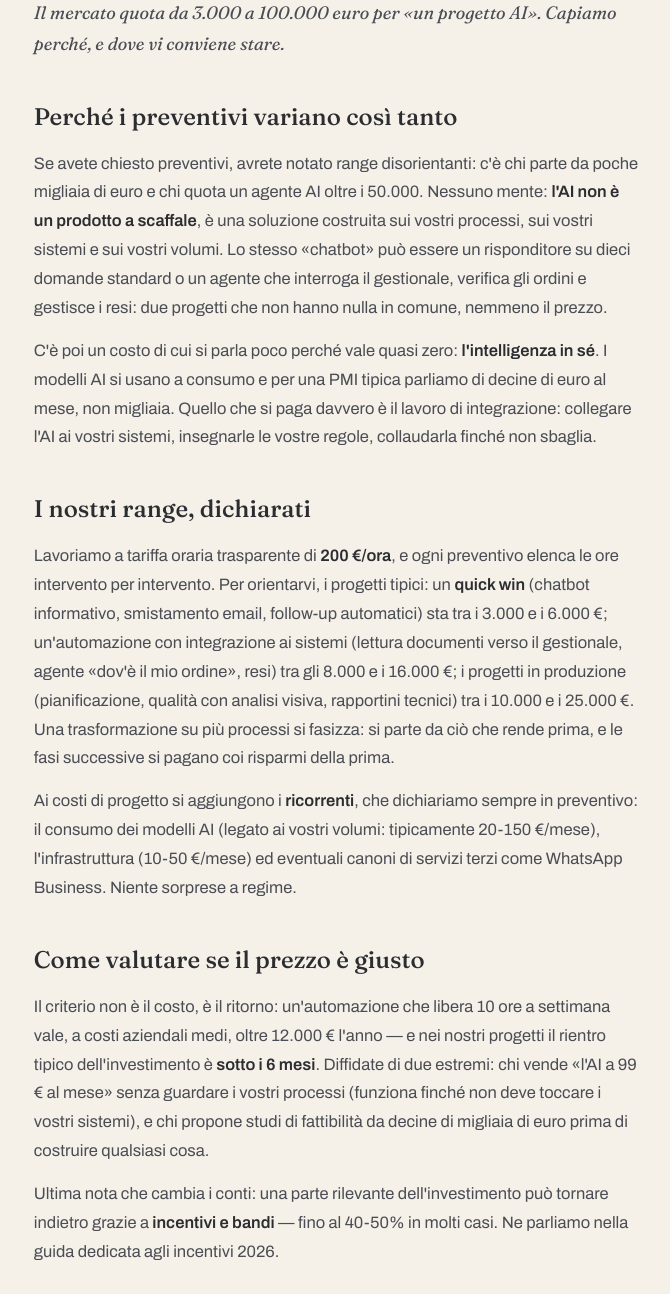
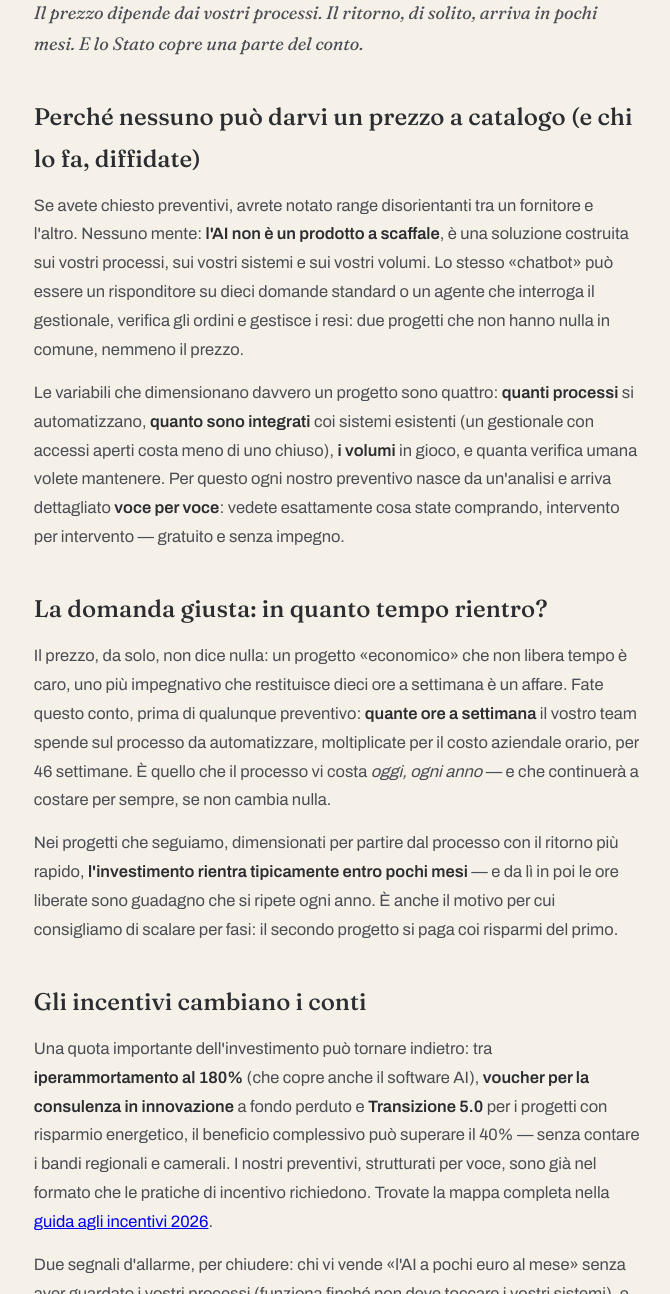
Before and after one commit to mentedopera/sito, a plain HTML site: page guide/quanto-costa-ai-pmi.html in a window 1280 px wide. Shown: the part 320-1614 px from the top of the page, without its empty margins (303-973 px from the left). Drawn offline with Linux system fonts and the light colour scheme.

Commit message:
Add files via upload

```diff
--- a/guide/quanto-costa-ai-pmi.html
+++ b/guide/quanto-costa-ai-pmi.html
@@ -3,14 +3,14 @@
 <head>
 <meta charset="UTF-8">
 <meta name="viewport" content="width=device-width, initial-scale=1.0">
-<title>Quanto costa l'intelligenza artificiale in una PMI? Cifre vere, senza giri — Mente d'Opera</title>
-<meta name="description" content="Quanto costa davvero un progetto AI per una PMI: range onesti per chatbot, automazione documenti, agenti — dai quick win da 3.000 € ai progetti completi, con i costi ricorrenti spiegati.">
+<title>Quanto costa l'intelligenza artificiale in una PMI? Il modo giusto di valutarlo — Mente d'Opera</title>
+<meta name="description" content="Quanto costa un progetto AI per una PMI? Da cosa dipende il prezzo, perché conta più il ritorno dell'investimento, e come gli incentivi 2026 cambiano i conti.">
 <link rel="canonical" href="https://mentedopera.it/guide/quanto-costa-ai-pmi.html">
 <link rel="icon" type="image/svg+xml" href="../logo/marchio-apostrofo.svg">
 <meta property="og:type" content="article">
 <meta property="og:locale" content="it_IT">
-<meta property="og:title" content="Quanto costa l'intelligenza artificiale in una PMI? Cifre vere, senza giri">
-<meta property="og:description" content="Quanto costa davvero un progetto AI per una PMI: range onesti per chatbot, automazione documenti, agenti — dai quick win da 3.000 € ai progetti completi, con i costi ricorrenti spiegati.">
+<meta property="og:title" content="Quanto costa l'intelligenza artificiale in una PMI? Il modo giusto di valutarlo">
+<meta property="og:description" content="Quanto costa un progetto AI per una PMI? Da cosa dipende il prezzo, perché conta più il ritorno dell'investimento, e come gli incentivi 2026 cambiano i conti.">
 <meta property="og:url" content="https://mentedopera.it/guide/quanto-costa-ai-pmi.html">
 <link href="https://fonts.googleapis.com/css2?family=Fraunces:ital,opsz,wght@0,9..144,400;0,9..144,500;1,9..144,400&family=Archivo:wght@400;500;600&display=swap" rel="stylesheet">
 <style>
@@ -45,17 +45,17 @@
 <div class="wrap">
   <p class="crumb"><a href="../index.html">Home</a> › <a href="../guide.html">Guide</a> › Quanto costa l'AI in una PMI</p>
   <span class="tag">COSTI E INCENTIVI</span>
-  <h1>Quanto costa l'AI in una PMI? Le cifre, senza giri di parole</h1>
-  <p class="sotto">Il mercato quota da 3.000 a 100.000 euro per «un progetto AI». Capiamo perché, e dove vi conviene stare.</p>
-  <h2>Perché i preventivi variano così tanto</h2>
-<p>Se avete chiesto preventivi, avrete notato range disorientanti: c'è chi parte da poche migliaia di euro e chi quota un agente AI oltre i 50.000. Nessuno mente: <strong>l'AI non è un prodotto a scaffale</strong>, è una soluzione costruita sui vostri processi, sui vostri sistemi e sui vostri volumi. Lo stesso «chatbot» può essere un risponditore su dieci domande standard o un agente che interroga il gestionale, verifica gli ordini e gestisce i resi: due progetti che non hanno nulla in comune, nemmeno il prezzo.</p>
-<p>C'è poi un costo di cui si parla poco perché vale quasi zero: <strong>l'intelligenza in sé</strong>. I modelli AI si usano a consumo e per una PMI tipica parliamo di decine di euro al mese, non migliaia. Quello che si paga davvero è il lavoro di integrazione: collegare l'AI ai vostri sistemi, insegnarle le vostre regole, collaudarla finché non sbaglia.</p>
-<h2>I nostri range, dichiarati</h2>
-<p>Lavoriamo a tariffa oraria trasparente di <strong>200 €/ora</strong>, e ogni preventivo elenca le ore intervento per intervento. Per orientarvi, i progetti tipici: un <strong>quick win</strong> (chatbot informativo, smistamento email, follow-up automatici) sta tra i 3.000 e i 6.000 €; un'automazione con integrazione ai sistemi (lettura documenti verso il gestionale, agente «dov'è il mio ordine», resi) tra gli 8.000 e i 16.000 €; i progetti in produzione (pianificazione, qualità con analisi visiva, rapportini tecnici) tra i 10.000 e i 25.000 €. Una trasformazione su più processi si fasizza: si parte da ciò che rende prima, e le fasi successive si pagano coi risparmi della prima.</p>
-<p>Ai costi di progetto si aggiungono i <strong>ricorrenti</strong>, che dichiariamo sempre in preventivo: il consumo dei modelli AI (legato ai vostri volumi: tipicamente 20-150 €/mese), l'infrastruttura (10-50 €/mese) ed eventuali canoni di servizi terzi come WhatsApp Business. Niente sorprese a regime.</p>
-<h2>Come valutare se il prezzo è giusto</h2>
-<p>Il criterio non è il costo, è il ritorno: un'automazione che libera 10 ore a settimana vale, a costi aziendali medi, oltre 12.000 € l'anno — e nei nostri progetti il rientro tipico dell'investimento è <strong>sotto i 6 mesi</strong>. Diffidate di due estremi: chi vende «l'AI a 99 € al mese» senza guardare i vostri processi (funziona finché non deve toccare i vostri sistemi), e chi propone studi di fattibilità da decine di migliaia di euro prima di costruire qualsiasi cosa.</p>
-<p>Ultima nota che cambia i conti: una parte rilevante dell'investimento può tornare indietro grazie a <strong>incentivi e bandi</strong> — fino al 40-50% in molti casi. Ne parliamo nella guida dedicata agli incentivi 2026.</p>
+  <h1>Quanto costa l'AI in una PMI? La domanda giusta è un'altra</h1>
+  <p class="sotto">Il prezzo dipende dai vostri processi. Il ritorno, di solito, arriva in pochi mesi. E lo Stato copre una parte del conto.</p>
+  <h2>Perché nessuno può darvi un prezzo a catalogo (e chi lo fa, diffidate)</h2>
+<p>Se avete chiesto preventivi, avrete notato range disorientanti tra un fornitore e l'altro. Nessuno mente: <strong>l'AI non è un prodotto a scaffale</strong>, è una soluzione costruita sui vostri processi, sui vostri sistemi e sui vostri volumi. Lo stesso «chatbot» può essere un risponditore su dieci domande standard o un agente che interroga il gestionale, verifica gli ordini e gestisce i resi: due progetti che non hanno nulla in comune, nemmeno il prezzo.</p>
+<p>Le variabili che dimensionano davvero un progetto sono quattro: <strong>quanti processi</strong> si automatizzano, <strong>quanto sono integrati</strong> coi sistemi esistenti (un gestionale con accessi aperti costa meno di uno chiuso), <strong>i volumi</strong> in gioco, e quanta verifica umana volete mantenere. Per questo ogni nostro preventivo nasce da un'analisi e arriva dettagliato <strong>voce per voce</strong>: vedete esattamente cosa state comprando, intervento per intervento — gratuito e senza impegno.</p>
+<h2>La domanda giusta: in quanto tempo rientro?</h2>
+<p>Il prezzo, da solo, non dice nulla: un progetto «economico» che non libera tempo è caro, uno più impegnativo che restituisce dieci ore a settimana è un affare. Fate questo conto, prima di qualunque preventivo: <strong>quante ore a settimana</strong> il vostro team spende sul processo da automatizzare, moltiplicate per il costo aziendale orario, per 46 settimane. È quello che il processo vi costa <em>oggi, ogni anno</em> — e che continuerà a costare per sempre, se non cambia nulla.</p>
+<p>Nei progetti che seguiamo, dimensionati per partire dal processo con il ritorno più rapido, <strong>l'investimento rientra tipicamente entro pochi mesi</strong> — e da lì in poi le ore liberate sono guadagno che si ripete ogni anno. È anche il motivo per cui consigliamo di scalare per fasi: il secondo progetto si paga coi risparmi del primo.</p>
+<h2>Gli incentivi cambiano i conti</h2>
+<p>Una quota importante dell'investimento può tornare indietro: tra <strong>iperammortamento al 180%</strong> (che copre anche il software AI), <strong>voucher per la consulenza in innovazione</strong> a fondo perduto e <strong>Transizione 5.0</strong> per i progetti con risparmio energetico, il beneficio complessivo può superare il 40% — senza contare i bandi regionali e camerali. I nostri preventivi, strutturati per voce, sono già nel formato che le pratiche di incentivo richiedono. Trovate la mappa completa nella <a href="bandi-incentivi-ai-2026.html">guida agli incentivi 2026</a>.</p>
+<p>Due segnali d'allarme, per chiudere: chi vi vende «l'AI a pochi euro al mese» senza aver guardato i vostri processi (funziona finché non deve toccare i vostri sistemi), e chi propone lunghi studi di fattibilità prima di costruire qualsiasi cosa. La via sana sta nel mezzo: un'analisi seria, un primo progetto rapido, risultati misurati. Se volete una stima calibrata sulla vostra azienda, il <a href="../assessment.html">check-up gratuito</a> è il punto di partenza: cinque minuti, e vi diciamo dove l'AI rende di più da voi.</p>
 
   <div class="banda">
     <p>Quanto tempo libererebbe nella tua azienda?</p>
```
